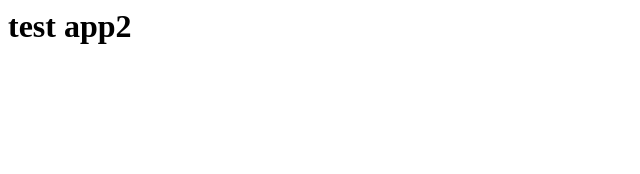
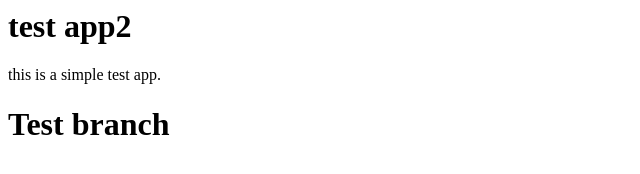
Before and after one commit to kittiphatpr-creator/test-app2, a plain HTML site: page index.html in a window 1280 px wide. Shown: the whole page, without its empty margins (0-640 px from the left). Drawn offline with Linux system fonts and the light colour scheme.

```diff
--- a/index.html
+++ b/index.html
@@ -1 +1,4 @@
 <h1>test app2</h1>
+<p>this is a simple test app.</p>
+
+<h1>Test branch</h1>
```
